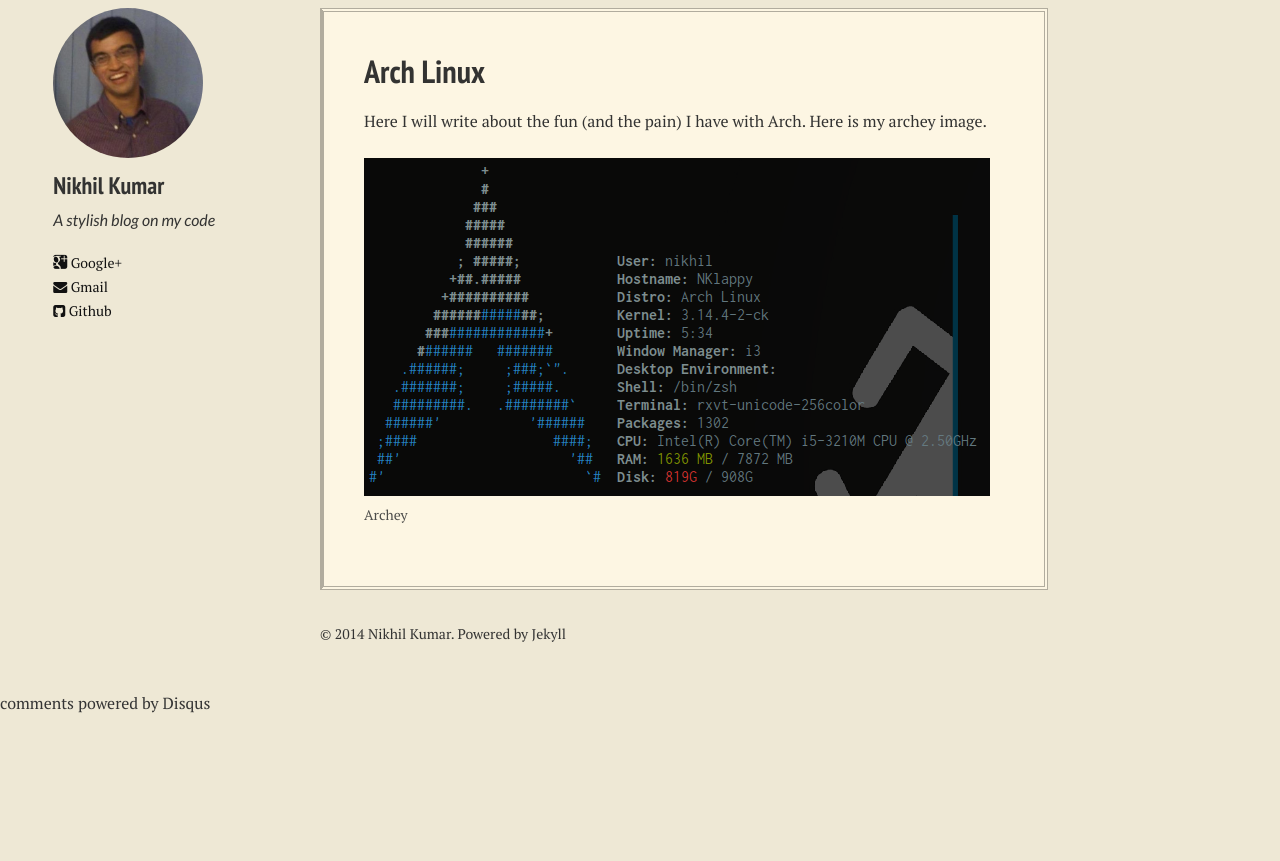
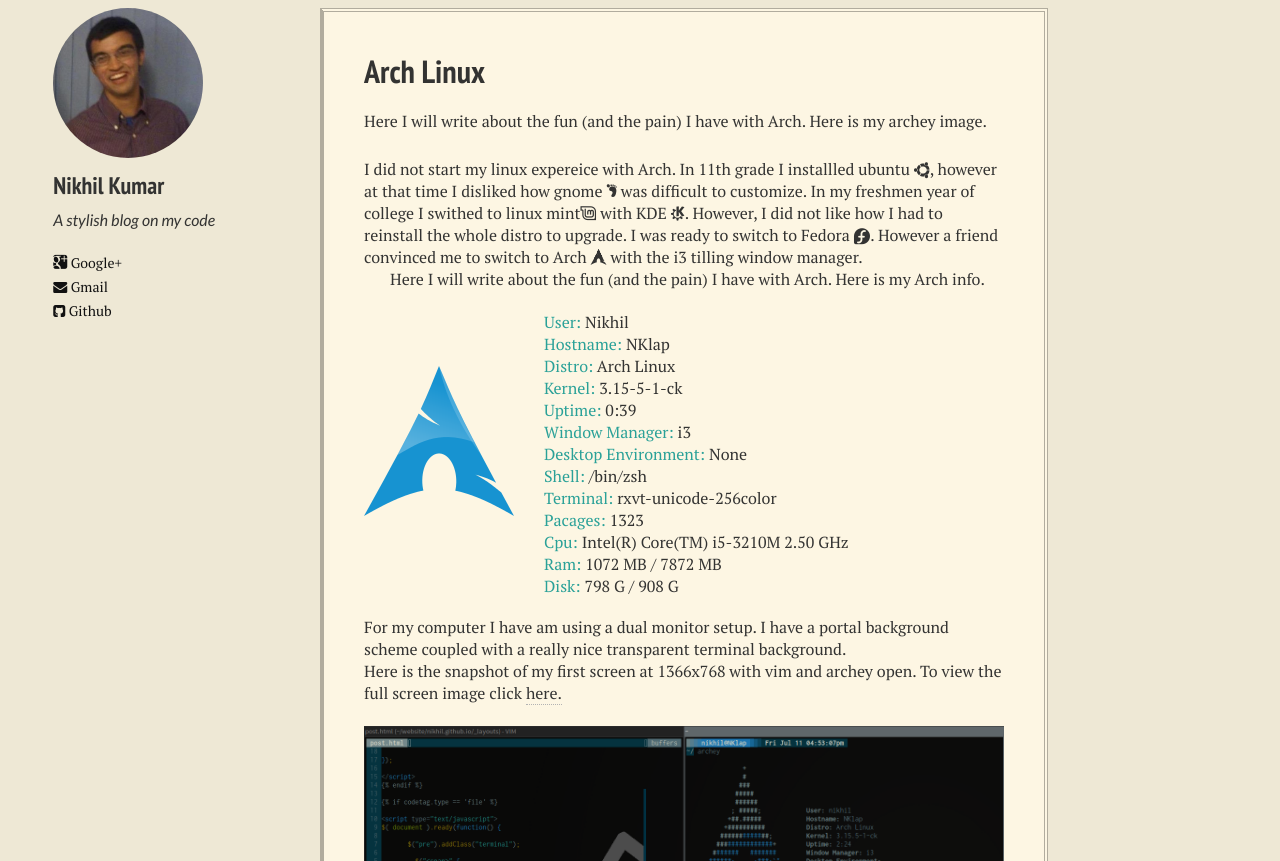
Before and after one commit to nikhil/nikhil.github.io, a Jekyll site: the page built from arch.md, in a window 1280 px wide, cut to the strip 1059-1920 px from the top of the page. Built offline with Jekyll 4.4.1, drawn with Linux system fonts in a browser that asks for light colours; nearby versions of some CDN libraries; some web fonts are replaced; comment, search, counter and statistics services are not loaded; before the commit the page ends 1773 px from its top, so only the background shows below that; some of the changed text lies outside the part shown.

Commit message:
changed arch page added website icon

```diff
--- a/arch.md
+++ b/arch.md
@@ -10,9 +10,43 @@
   feature: Arch.png
   credit: Arch Linux Project, which I am not affiliated with.
 ---
+<p>Here I will write about the fun (and the pain) I have with Arch. Here is my archey image.</p>
+<style> text-indent: 0;</style><p>I did not start my linux expereice with Arch. In 11th grade I installled ubuntu <i class="icon-ubuntu"></i>, however at that time I disliked how gnome <i class="icon-gnome"></i> was difficult to customize. In my freshmen year of college I swithed to linux mint<i class="icon-linux-mint"></i> with KDE <i class="icon-kde"></i>. However, I did not like how I had to reinstall the whole distro to upgrade. I was ready to switch to Fedora <i class="icon-fedora"></i>.  However a friend convinced me to switch to Arch <i class="icon-arch"></i> with the i3 tilling window manager.</p>
+<p>Here I will write about the fun (and the pain) I have with Arch. Here is my Arch info.</p>
 
-Here I will write about the fun (and the pain) I have with Arch. Here is my archey image.
-<figure>
-<img src="/images/snapshot4.png">
-<figcaption>Archey</figcaption>
-</figure>
+<div id="imagecontainer">
+<img src="/images/archbody.png" class="image" alt="Arch logo"/>
+<p class ="info"><span class="colorinfo">User: </span>Nikhil <br>
+<span class="colorinfo">Hostname: </span>NKlap <br>
+<span class="colorinfo">Distro: </span>Arch Linux<br>
+<span class="colorinfo">Kernel: </span>3.15-5-1-ck<br>
+<span class="colorinfo">Uptime: </span>0:39<br>
+<span class="colorinfo">Window Manager: </span>i3<br>
+<span class="colorinfo">Desktop Environment: </span>None<br>
+<span class="colorinfo">Shell: </span>/bin/zsh<br>
+<span class="colorinfo">Terminal: </span>rxvt-unicode-256color<br>
+<span class="colorinfo">Pacages: </span>1323<br>
+<span class="colorinfo">Cpu: </span>Intel(R) Core(TM) i5-3210M 2.50 GHz<br>
+<span class="colorinfo">Ram: </span>1072 MB / 7872 MB<br>
+<span class="colorinfo">Disk: </span>798 G / 908 G <br>
+
+</p>
+</div>
+
+For my computer I have am using a dual monitor setup. I have a portal background scheme coupled with a really nice transparent terminal background.<br>
+Here is the snapshot of my first screen at 1366x768 with vim and archey open. To view the full screen image click <a href = "/images/firstscreen.png"> here.</a>
+<br>
+<br>
+<img src="/images/firstscreen.png" alt="first screen"/>
+<br>
+<br>
+Here is the snapshot of my second screen at 1024x768 with steam locomotive (best program ever) open. To view the full screen image click <a href = "/images/secondscreen.png"> here.</a>
+<br>
+<br>
+<img src="/images/secondscreen.png" alt="second screen "/>
+<br>
+<br>
+Here is picture of my i3 status (the toolbar at the bottom). Check my posts on how I configured it to include icons as well as the custom Arch icon <i class="icon-arch"></i>. To view the full screen image click <a href = "/images/i3status.png"> here.</a>
+<br>
+<br>
+<img src="/images/i3status.png" alt="i3status"/>
--- a/assets/css/custom.css
+++ b/assets/css/custom.css
@@ -79,13 +79,13 @@
 }
 .top-navigation .About i{
 
-	color:#b58900;
+	color:#cb4b16;
 
 }
 
 .top-navigation .Posts i{
 
-	color: #cb4b16;
+	color: #b58900;
 
 }
 
@@ -152,19 +152,31 @@
 font-style: italic;
 }
 
-
-.top-navigation li a {
+#imagecontainer{
+word-wrap: break-word;
+position: relative;
+display: block;
+padding-bottom: 300px;
 
 
 }
 
+.image{
 
-.nav .Posts{
+width: 150px;
+position: absolute;
+top: 50px;
+
+}
+
+.info{
+position: absolute;
+left:180px;
+top: -5px;
 
 
 }
 
-.nav .Arch{
-
-
+.colorinfo{
+color: #2aa198;
 }
```
Also changed, not shown: favicon.ico, favicon.png, images/archbody.png (added), images/firstscreen.png (added), images/i3status.png (added), images/secondscreen.png (added), 10 other files.
